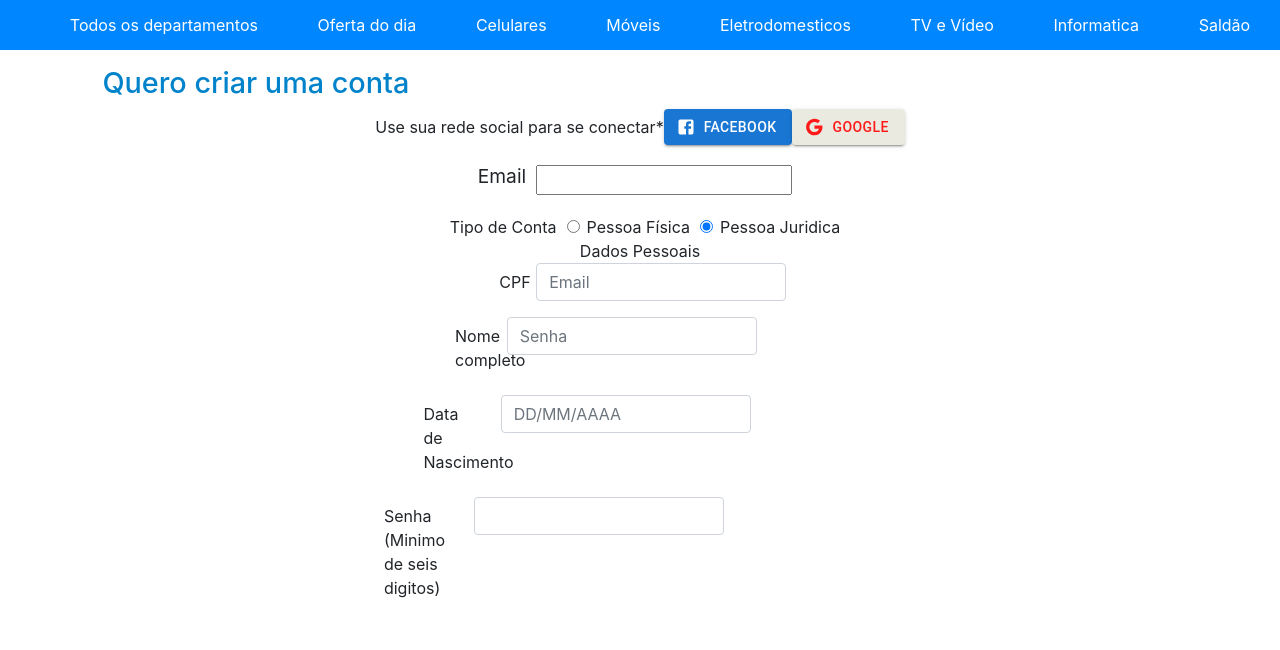
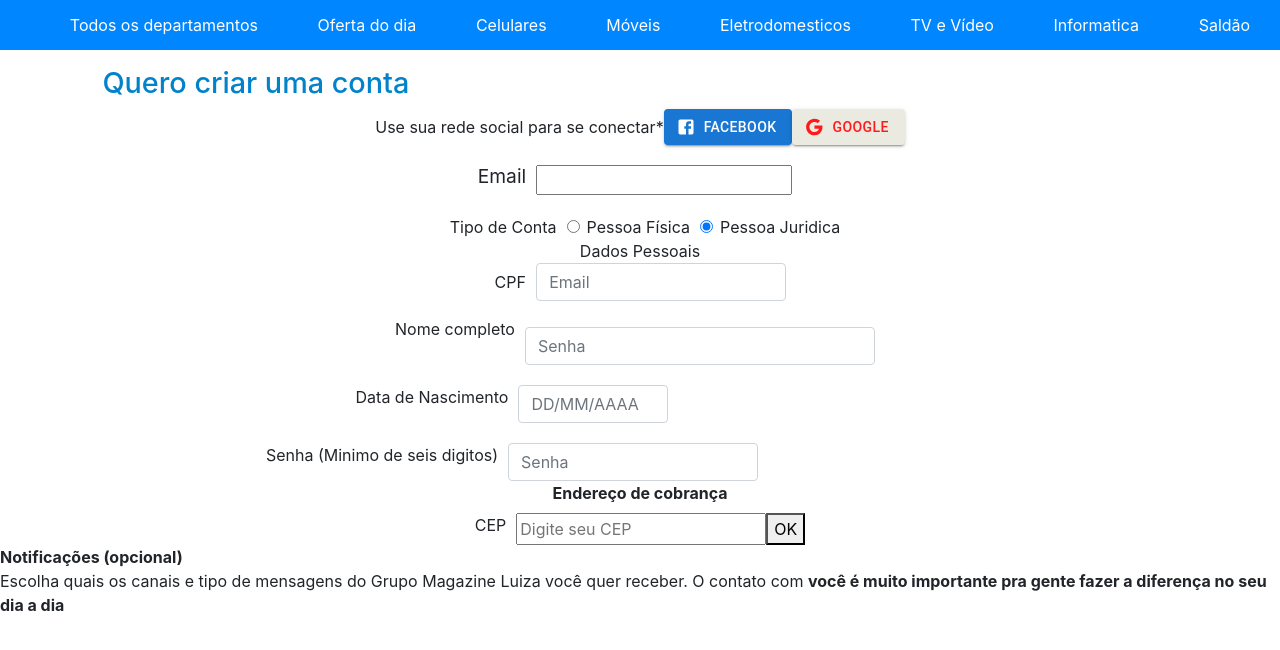
Before and after one commit to math3us2021/desafio_magalu, a React (Create React App) app: page / in a window 1280 px wide. Shown: the top 650 px of the page. Built offline with nearby package versions, Linux system fonts and the light colour scheme.

Commit message:
22/07/2022

```diff
--- a/src/components/DadosPessoais.jsx
+++ b/src/components/DadosPessoais.jsx
@@ -1,36 +1,29 @@
 import React from "react";
-import { Dados } from "./styles";
+import { Dados, Nome, DataNasc, Senha } from "./styles";
+import VisibilityOffIcon from '@mui/icons-material/VisibilityOff';
+import Input from '@mui/material/Input';
 
 export default () => {
 
     return (
         <Dados>
-
-                <span>Dados Pessoais</span>
-
+            <span>Dados Pessoais</span>
             <div class="form-group row">
-                <label for="inputEmail3" class="col-sm-2 col-form-label">CPF</label>
-                    <input type="email" class="form-control" id="inputEmail3" placeholder="Email"></input>
-
+                <label  class="col-sm-2 col-form-label">CPF</label>
+                <input type="email" class="form-control" id="inputEmail3" placeholder="Email"></input>
             </div>
-            <div class="form-group row">
-                <label for="inputPassword3" class="col-sm-2 col-form-label">Nome completo</label>
-
-                    <input type="password" class="form-control" id="inputPassword3" placeholder="Senha"></input>
-
-            </div>
-            <div class="form-group row">
-                <label for="inputPassword3" class="col-sm-2 col-form-label">Data de Nascimento</label>
-                <div class="col-sm-10">
-                    <input type="password" class="form-control" id="inputPassword3" placeholder="DD/MM/AAAA"></input>
-                </div>
-            </div>
-            <div class="form-group row">
-                <label for="inputPassword3" class="col-sm-2 col-form-label">Senha (Minimo de seis digitos)</label>
-                <div class="col-sm-10">
-                    <input type="password" class="form-control" id="inputPassword3" ></input>
-                </div>
-            </div>
-        </Dados>
+            <Nome class="form-group row">
+                <label for="inputEmail3" >Nome completo</label>
+                <input type="password" class="form-control" id="inputPassword3" placeholder="Senha"></input>
+            </Nome>
+            <DataNasc>
+                <label >Data de Nascimento</label>
+                <input class="form-control" placeholder="DD/MM/AAAA"></input>
+            </DataNasc>
+            <Senha>
+                <label class="FormGroup-label " >Senha (Minimo de seis digitos)</label>
+                <input class="form-control" placeholder="Senha" ></input>
+            </Senha>
+        </Dados >
     )
 }
--- /dev/null
+++ b/src/components/Endereco.jsx
@@ -0,0 +1,22 @@
+import React from "react";
+import { Cep, Endereco } from "./styles";
+
+export default () => {
+
+    return(
+        <div>
+            <Endereco>
+                <div>
+                    <label><strong>Endereço de cobrança</strong></label>
+                </div>
+                <Cep>
+                    <label>CEP</label>
+                    <input type="text" placeholder="Digite seu CEP"></input>
+                    <button>OK</button>
+                </Cep>
+            </Endereco>
+        </div>
+
+
+    )
+}
--- /dev/null
+++ b/src/components/Notificacoes.jsx
@@ -0,0 +1,19 @@
+import React from "react";
+
+export default () => {
+
+    return (
+        <div>
+            <div>
+                <b>Notificações (opcional)</b>
+            </div>
+            <div>
+
+                <span>Escolha quais os canais e tipo de mensagens do Grupo Magazine Luiza você quer receber. O contato com <b> você é muito importante pra gente fazer a diferença no seu dia a dia</b>
+                </span>
+            </div>
+
+
+        </div>
+    );
+}
--- a/src/components/styles.js
+++ b/src/components/styles.js
@@ -44,9 +44,68 @@ align-items: center;
 justify-content: center;
 flex-direction: column;
 
+div{
+    display: flex;
+    flex-direction: row;
+}
+
+label{
+    display: flex;
+    flex-direction: row;
+    justify-content: center;
+}
 
 input{
     width: 250px;
 }
+`;
+
+export const Nome = styled.div`
+
+label{
+    text-align: center;
+    justify-content: center;
+
+}
+
+input{
+    width: 350px;
+    margin: 10px;
+}
+`;
+export const DataNasc = styled.div`
+margin-right: 20%;
+margin-top: 10px;
+
+input{
+    width: 150px;
+    margin-left: 10px;
+
+}
+`;
+export const Senha = styled.div`
+margin-right: 20%;
+margin-top: 20px;
+input{
+    width: 250px;
+    margin-left: 10px;
+}
+`;
+
+export const Cep = styled.div`
+    display: flex;
+    flex-direction: row;
+`;
+
+export const Endereco = styled.form`
+display: flex;
+flex-direction: column;
+align-items: center;
+
+input{
+    width: 250px;
+    margin-left: 10px;
+}
+
 
 `;
--- a/src/pages/home.js
+++ b/src/pages/home.js
@@ -6,6 +6,8 @@ import Button from '@mui/material/Button';
 import { Title, RedesSociais, Google, Email } from "./styles";
 import TipoConta from "../components/TipoConta";
 import DadosPessoais from "../components/DadosPessoais";
+import Endereco from "../components/Endereco";
+import Notificacoes from "../components/Notificacoes";
 
 
 export default function Home() {
@@ -35,5 +37,7 @@ export default function Home() {
             </Email>
             <TipoConta/>
             <DadosPessoais/>
+            <Endereco/>
+            <Notificacoes/>
         </div>)
 }
```
